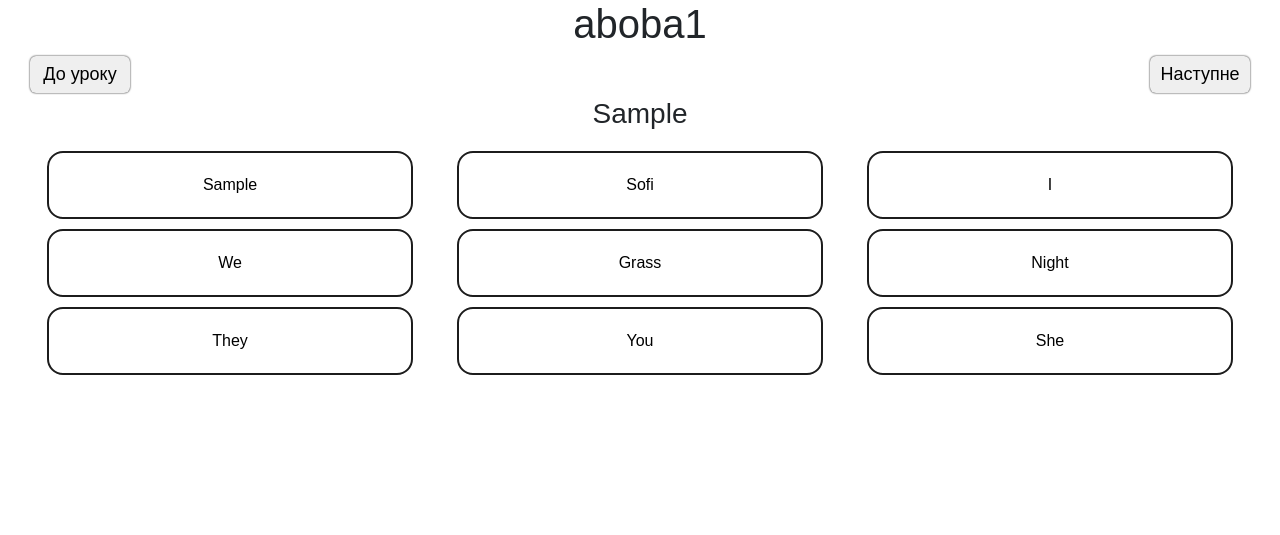
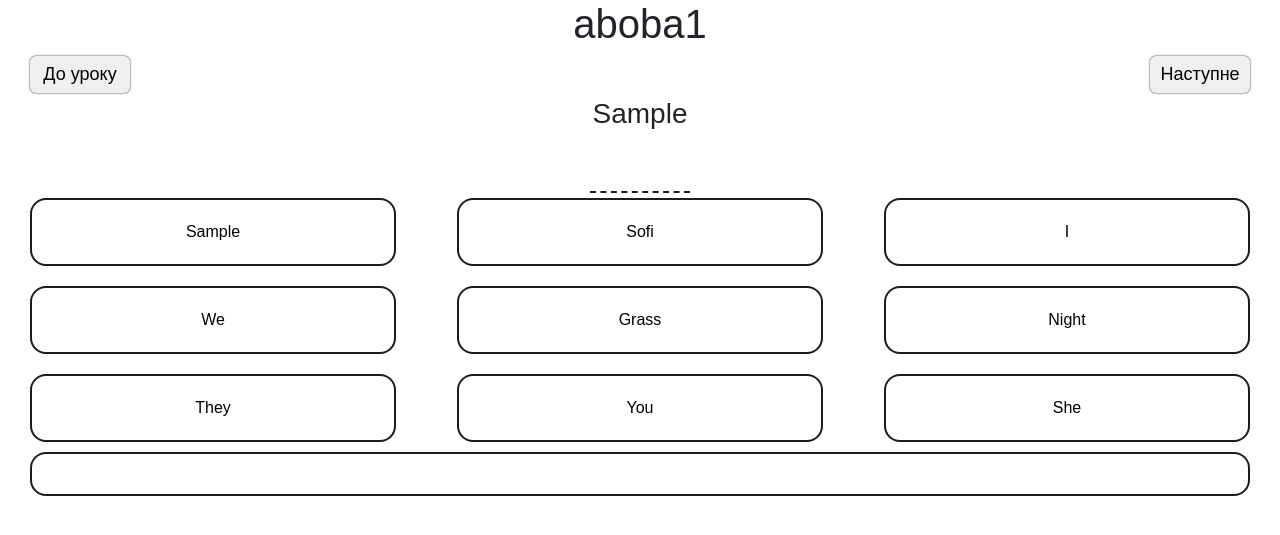
Before and after one commit to FeliksNovoselskyi/EnglishCourse, a Django app: template djangocourse_pr/course/templates/course/task_detail.html in a window 1280 px wide. Shown: the part 96-631 px from the top of the page. Run offline with Django 4.2, Linux system fonts and the light colour scheme; data comes from the database, SQL or seed files in the repository; tables that the repository leaves empty hold one stand-in row (values such as "Sample post"); the template is opened without the code that fills it: values that come from a table or form of the project are taken from there, most other values are stand-ins (such as "Sample title", 1, 10 or a date in 2020).

Commit message:
[course] add check sentence, add progress bar (without backend)

```diff
--- a/djangocourse_pr/course/static/css/course.css
+++ b/djangocourse_pr/course/static/css/course.css
@@ -131,11 +131,15 @@
     font-size: 28px;
 }
 
+.final-sentence {
+    font-size: 28px;
+}
+
 .words-block {
     display: flex;
-    justify-content: space-around;
+    justify-content: space-between;
     align-items: center;
-    gap: 10px;
+    gap: 20px;
     flex-wrap: wrap;
 }
 
@@ -152,3 +156,48 @@
     background-color: rgb(28, 28, 28);
     color: #fff;
 }
+
+.progress-bar {
+    display: flex;
+    flex-direction: row;
+    justify-content: center;
+    align-items: center;
+    margin-top: 10px;
+    border-radius: 16px;
+    border: 2px solid rgb(28, 28, 28);
+}
+
+.progress-bar-cell {
+    display: flex;
+    justify-content: center;
+    align-items: center;
+    background-color: transparent;
+    color: transparent;
+    width: 100%;
+    height: 40px;
+}
+
+.progress-bar-cell.correct {
+    background-color: rgb(28, 28, 28);
+    color: rgb(28, 28, 28);
+}
+
+.progress-bar-cell.incorrect {
+    background-color: red;
+    color: red;
+}
+
+.final-sentence-place {
+    min-width: 100px;
+    width: fit-content;
+    height: 42px;
+    border-bottom: dashed 2px rgb(28, 28, 28);
+    margin-bottom: 5px;
+}
+
+#task-data {
+    display: flex;
+    flex-direction: column;
+    justify-content: center;
+    align-items: center;
+}
--- a/djangocourse_pr/course/static/js/words_task.js
+++ b/djangocourse_pr/course/static/js/words_task.js
@@ -4,6 +4,9 @@
 
     const initialSentence = $('#column1').text().split(" ")
     const buttons = $('.word-button')
+    const finalSentence = $('.final-sentence')
+    const progressBarCells = $('.progress-bar-cell')
+
     let randomWordsFirstSentence = ['I', 'You', 'We',
                                     'They', 'Grass', 'Night',
                                     'Sofi', 'She', 'It', 'He']
@@ -29,14 +32,38 @@
     buttons.each(function(index) {
         if (index < allWordsFirstSentence.length) {
             $(this).text(allWordsFirstSentence[index])
-        } else {
-            $(this).text(allWordsFirstSentence[Math.floor(Math.random() * allWordsFirstSentence.length)])
         }
     })
+
+    function updateProgressBar() {
+        progressBarCells.each(function(index) {
+            if (index < currentIndex) {
+                $(this).addClass('correct')
+            }
+        })
+    }
+
+    $('.word-button').click(function() {
+        const buttonText = $(this).text()
+        const currentSentence = finalSentence.text()
+
+        if (currentSentence) {
+            finalSentence.text(`${currentSentence} ${buttonText}`)
+        } else {
+            finalSentence.text(buttonText)
+        }
+    });
+
+    function checkSentence() {
+        const userSentence = finalSentence.text()
+        const correctSentence = $('#column1').text()
+        return userSentence === correctSentence
+    }
 
     $('#nexttaskform').submit(function(event) {
         event.preventDefault()
 
+        if (checkSentence()) {
             $.ajax({
                 url: window.location.href,
                 type: 'POST',
@@ -48,9 +75,12 @@
                     if (response.error) {
                         window.location.href = allTasksUrl
                     } else {
+                        $('#column1').text(response.column1)
                         $('#column2').text(response.column2)
                         currentIndex = response.next_index
                         taskData.data('current-index', currentIndex)
+
+                        updateProgressBar()
 
                         let words = response.column1.split(" ")
                         let buttons = $('.word-button')
@@ -75,12 +105,13 @@
                         buttons.each(function(index) {
                             if (index < allSentenceWords.length) {
                                 $(this).text(allSentenceWords[index])
-                        } else {
-                            $(this).text('')
                             }
                         });
+
+                        finalSentence.text('');
                     }
                 },
             });
+        }
     });
 });
--- a/djangocourse_pr/course/templates/course/task_detail.html
+++ b/djangocourse_pr/course/templates/course/task_detail.html
@@ -23,6 +23,9 @@
     <div id="task-data" data-current-index="0" data-task-id="{{task.id}}">
         <p class="sentence" id="column1" style="display: none; visibility: hidden;">{{first_data.column1}}</p>
         <p class="sentence" id="column2">{{first_data.column2}}</p>
+        <div class="final-sentence-place">
+            <p class="final-sentence"></p>
+        </div>
     </div>
 
     <div class="words-block">
@@ -38,4 +41,10 @@
         <button class="word-button">1</button>
         <button class="word-button">1</button>
     </div>
+
+    <div class="progress-bar">
+        {% for i in sentences_len %}
+            <div class="progress-bar-cell">{{i}}</div>
+        {% endfor %}
+    </div>
 {% endblock %}
```
Also changed, not shown: djangocourse_pr/course/views.py (+5 -4 lines). Lines whose indentation alone changed are shown as unchanged.
